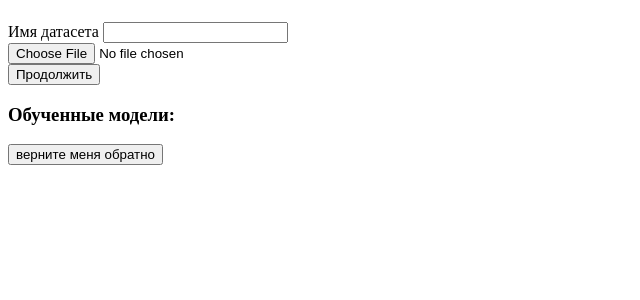
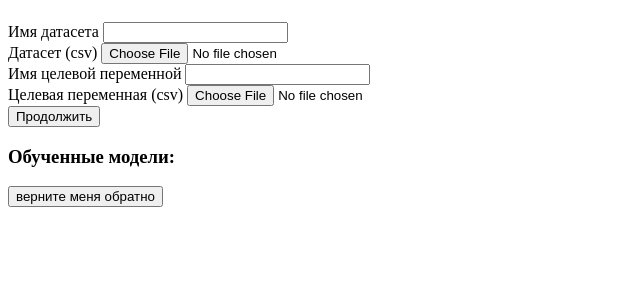
Before and after one commit to artnitolog/ensemble_learning_mmf_prac, a Flask app: page /data/ in a window 1280 px wide. Shown: the part 58-358 px from the top of the page, without its empty margins (0-640 px from the left). Run offline with Flask 2, Linux system fonts and the light colour scheme; some libraries are stand-ins or nearby versions.

Commit message:
datasets support

```diff
--- a/app/ens_server.py
+++ b/app/ens_server.py
@@ -1,7 +1,7 @@
 import os
 from flask import Flask, render_template, request, redirect, url_for, session
 from forms import NewEnsembleForm, HyperParamForm, UploadForm
-from wraps import Ensemble
+from wraps import Ensemble, Dataset
 from werkzeug.utils import secure_filename
 import pandas as pd
 
@@ -10,8 +10,8 @@ app.config['SECRET_KEY'] = 'verysecretkey'
 # app.config['UPLOAD_FOLDER'] = os.path.join('')
 app.url_map.strict_slashes = False
 
-models = {}
-datasets = {}
+models = []
+datasets = []
 
 
 @app.route('/index')
@@ -33,7 +33,7 @@ def set_model(name):
     model_type = session['model_type']
     form = HyperParamForm(meta={'csrf': False})
     if form.validate_on_submit():
-        models[name] = Ensemble(name, model_type, form.data)
+        models.append(Ensemble(name, model_type, form.data))
         return redirect(url_for('get_models'))
     return render_template('set_model.html', form=form, name=name, model_type=model_type)
 
@@ -41,7 +41,14 @@ def set_model(name):
 def get_data():
     form = UploadForm()
     if form.validate_on_submit():
-        data = pd.read_csv(form.upload_file.data, index_col=0)
-        datasets[form.name.data] = data
+        data = pd.read_csv(form.features_file.data, index_col=0)
+        target_name = form.target_name.data
+        if target_name != '' and form.target_file.data is not None:
+            target = pd.read_csv(form.target_file.data, index_col=0)
+            print(data)
+            print(target)
+            data = pd.concat([data, target], axis=1)
+            print(data)
+        datasets.append(Dataset(form.name.data, data, target_name))
         return redirect(url_for('get_data'))
     return render_template('datasets.html', form=form, datasets=datasets)
--- a/app/forms.py
+++ b/app/forms.py
@@ -36,7 +36,14 @@ class HyperParamForm(FlaskForm):
 
 class UploadForm(FlaskForm):
     name = StringField('Имя датасета', validators=[DataRequired()])
-    upload_file = FileField('Датасет (csv)', validators=[
+    features_file = FileField('Датасет (csv)', validators=[
         FileRequired(),
-        # FileAllowed(['csv'], 'CSV only!')
+        FileAllowed(['csv'], 'CSV only!')
     ])
+    target_name = StringField('Имя целевой переменной', validators=[
+        Optional(),
+    ])
+    target_file = FileField('Целевая переменная (csv)', validators=[
+        Optional(),
+        FileAllowed(['csv'], 'CSV only!')
+    ])
--- a/app/templates/datasets.html
+++ b/app/templates/datasets.html
@@ -12,16 +12,24 @@
         {{ form.name(size=20) }}
     </div>
     <div class='field'>
-        {{ form.hidden_tag() }}
-        {{ form.upload_file }}
+        {{ form.features_file.label }}
+        {{ form.features_file() }}
+    </div>
+    <div class='field'>
+        {{ form.target_name.label }}
+        {{ form.target_name(size=20) }}
+    </div>
+    <div class='field'>
+        {{ form.target_file.label }}
+        {{ form.target_file() }}
     </div>
     <input type="submit" value="Продолжить">
 </form>
 
 <h3>Обученные модели:</h3>
-  {% for name in datasets: %}
-    <div>* {{ name }}
-      {{ datasets[name].to_html() | safe }}
+  {% for dataset in datasets: %}
+    <div>* {{ dataset.name, dataset.target_name }}
+      {{ dataset.data.to_html() | safe }}
     </div>
   {% endfor %}
   <a href="{{ url_for('get_index') }}"><button>верните меня обратно</button></a>
```
Also changed, not shown: app/wraps.py (+5 -3 lines).
